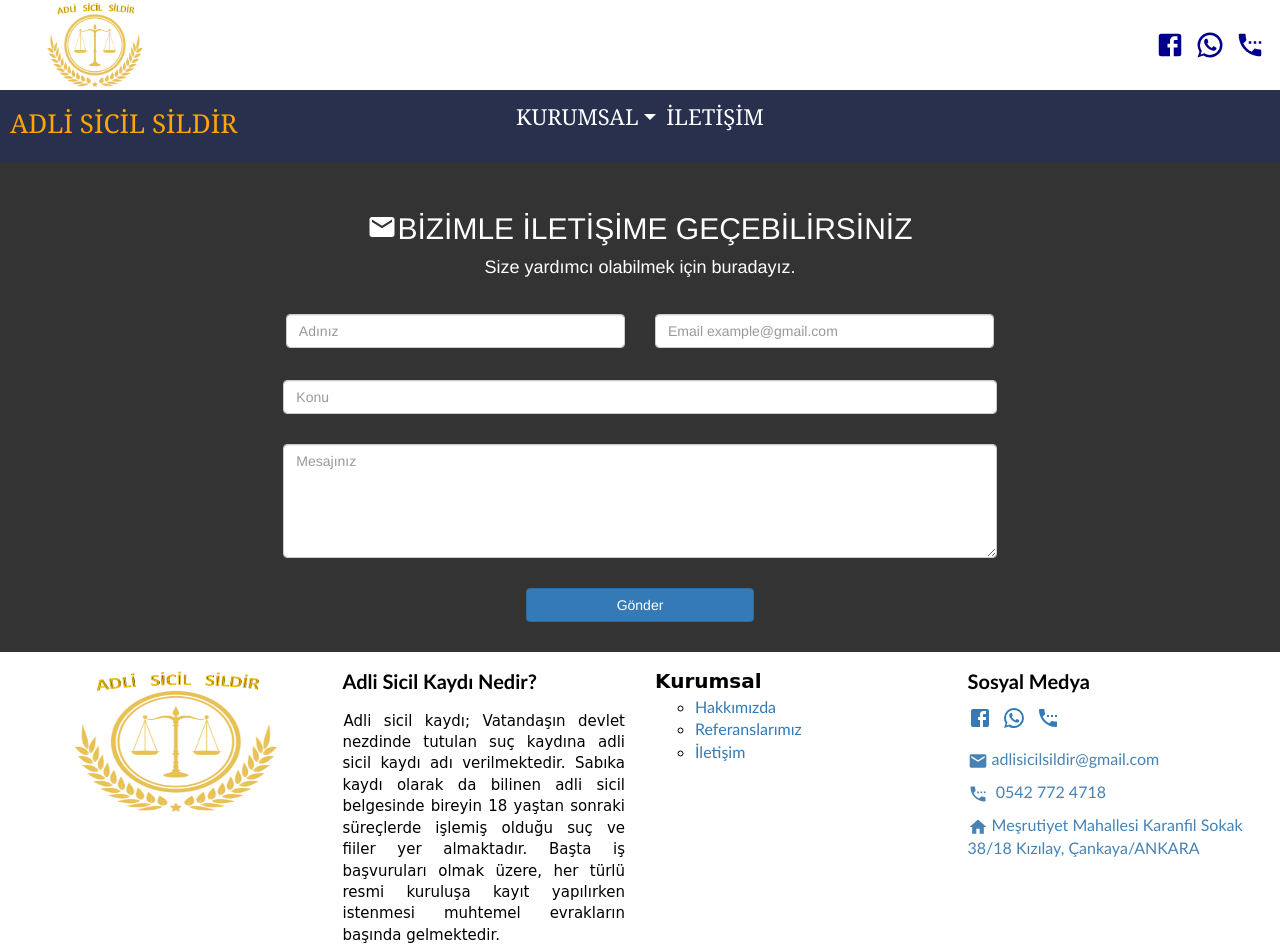
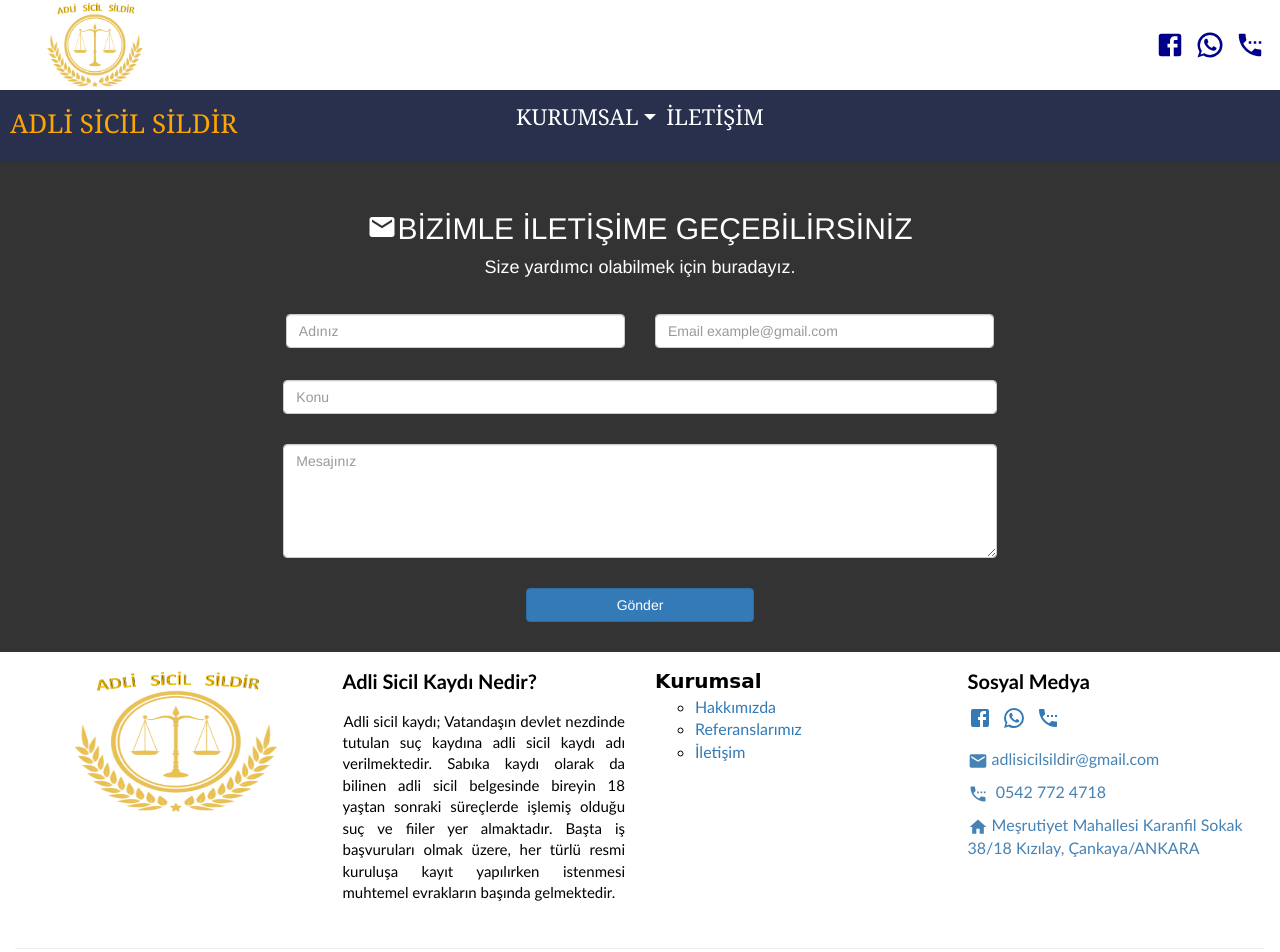
Before and after one commit to beratisahin/arsivsildir, a React (Create React App) app: page /iletisim in a window 1280 px wide. Shown: the top 952 px of the page. Built offline with nearby package versions, Linux system fonts and the light colour scheme.

Commit message:
correction font family

```diff
--- a/src/components/footer/Foooter.js
+++ b/src/components/footer/Foooter.js
@@ -43,7 +43,7 @@ export default class Foooter extends Component {
                 color: "black",
                 textAlign: "justify",
                 textIndent: "1px",
-                fontFamily:"Comic Sans MS, cursive, sans-serif"
+                fontFamily:"Trebuchet MS, Helvetica, sans-serif"
 
               }}
             >
```
Also changed, not shown: 1 other file (tests, documents, lock files or other folders).
